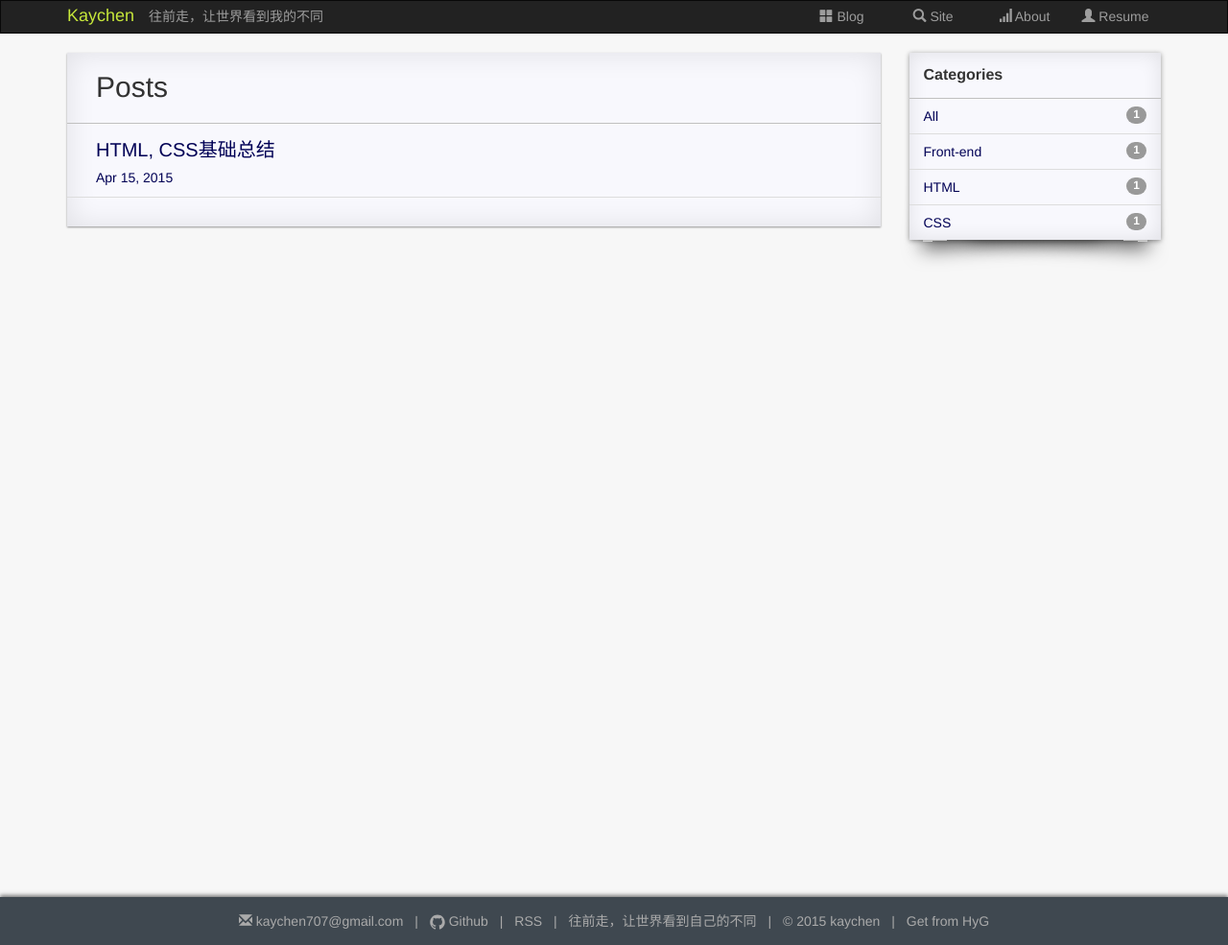
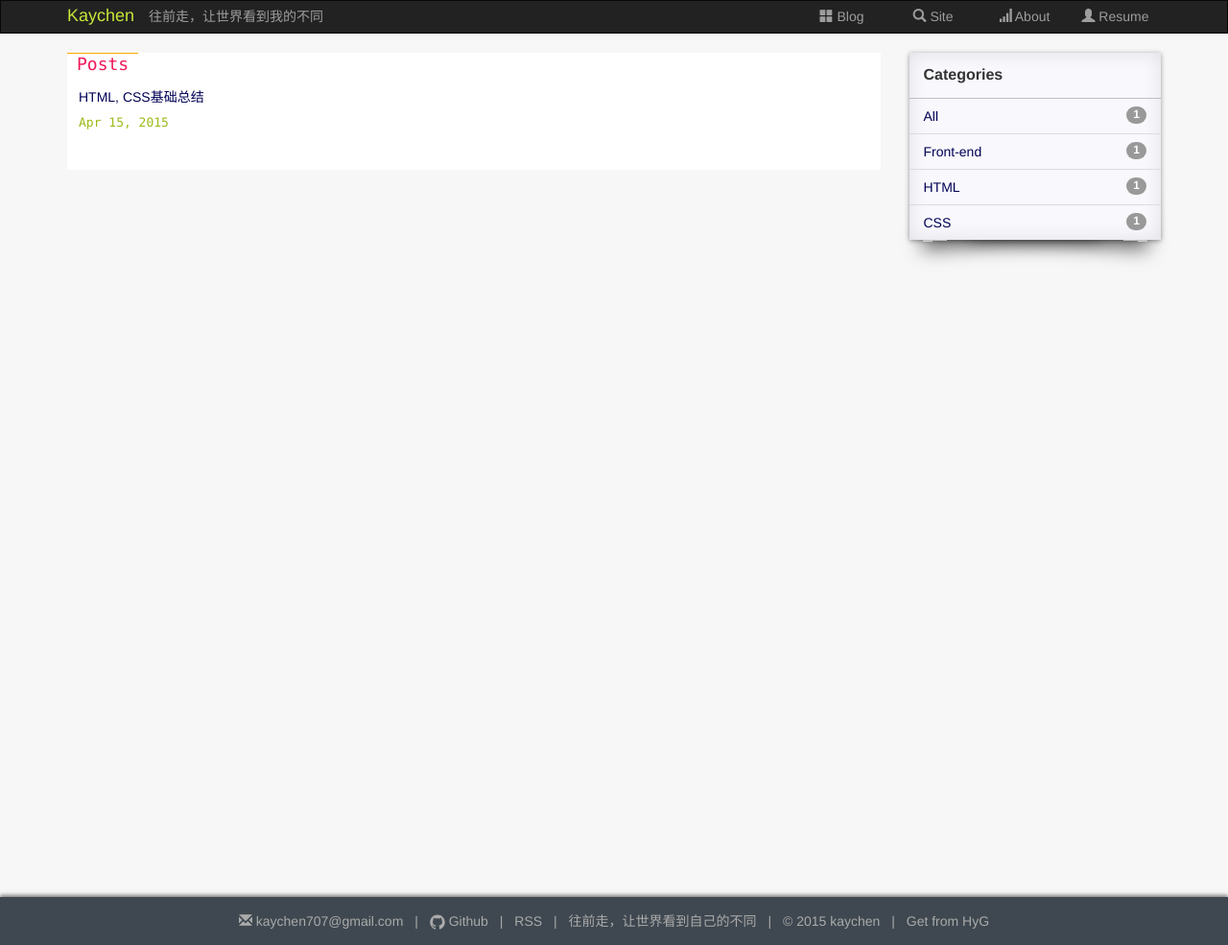
Before and after one commit to LittlewhiteChen/LittlewhiteChen.github.io, a Jekyll site: the page built from index.html, in a window 1280 px wide. Shown: the whole page at 96% size. Built offline with Jekyll 4.4.1, drawn with Linux system fonts in a browser that asks for light colours; nearby versions of some CDN libraries; the list of posts is cut into pages by our own code; comment, search, counter and statistics services are not loaded; a style sheet for code colours, icons or effects is not loaded.

Commit message:
修改样式

```diff
--- a/static/css/index.css
+++ b/static/css/index.css
@@ -133,46 +133,55 @@ a.navbar-brand.title {
 }
 
 .post-area {
-    background-color: #f8f8fd;
-    -webkit-box-shadow: 0 1px 2px rgba(0, 0, 0, 0.4), 0 0 30px rgba(10, 10, 0, 0.1) inset;
+      background-color: #FFF;
+    /*-webkit-box-shadow: 0 1px 2px rgba(0, 0, 0, 0.4), 0 0 30px rgba(10, 10, 0, 0.1) inset;
     -moz-box-shadow: 0 1px 2px rgba(0, 0, 0, 0.4), 0 0 30px rgba(10, 10, 0, 0.1) inset;
     -o-box-shadow: 0 1px 2px rgba(0, 0, 0, 0.4), 0 0 30px rgba(10, 10, 0, 0.1) inset;
-    box-shadow: 0 1px 2px rgba(0, 0, 0, 0.4), 0 0 30px rgba(10, 10, 0, 0.1) inset;
+    box-shadow: 0 1px 2px rgba(0, 0, 0, 0.4), 0 0 30px rgba(10, 10, 0, 0.1) inset;*/
 }
 
 .post-list-header {
-    padding: 15px 30px;
-    border-bottom: 1px solid #c0c0c0;
-    font-size: 30px;
+      padding: 0px 10px;
+  display: inline-block;
+  border-top: 1px solid #FEA900;
+  font: 18px "Monaco";
+  color: #EF1959;
 
 }
 
 .post-list-item {
     display: block;
-    padding: 8px 30px 10px 30px;
+    padding: 8px 12px 10px 12px;
     border-bottom: 1px solid #ddd;
     transition: 0.4s ease;
     -webkit-transition: 0.4s ease;
     -moz-transition: 0.4s ease;
     -o-transition: 0.4s ease;
 }
-
+.post-list-item span {
+  font: 13px "Monaco";
+  color: #9BBB1A;
+}
 .post-list-item:last-of-type {
     border-bottom: none;
 }
 
 .post-list-item h2 {
-    font-size: 20px;
+    font-size: 14px;
     margin: 8px 0 8px 0;
     padding: 0;
 }
 
 .post-list-item:hover {
-    background-color: rgba(0, 0, 6, 0.05);
+    /*background-color: rgba(0, 0, 6, 0.05);*/
+    color:#EF1959;
 }
+#index a:hover {
+  /* background-color: rgba(0, 0, 6, 0.05); */
+  color: #EF1959;
+}
+.paginator {
 
-.paginator {
-    border-top: 1px solid #ddd;
     text-align: center;
     padding: 15px 20px;
 }
```
